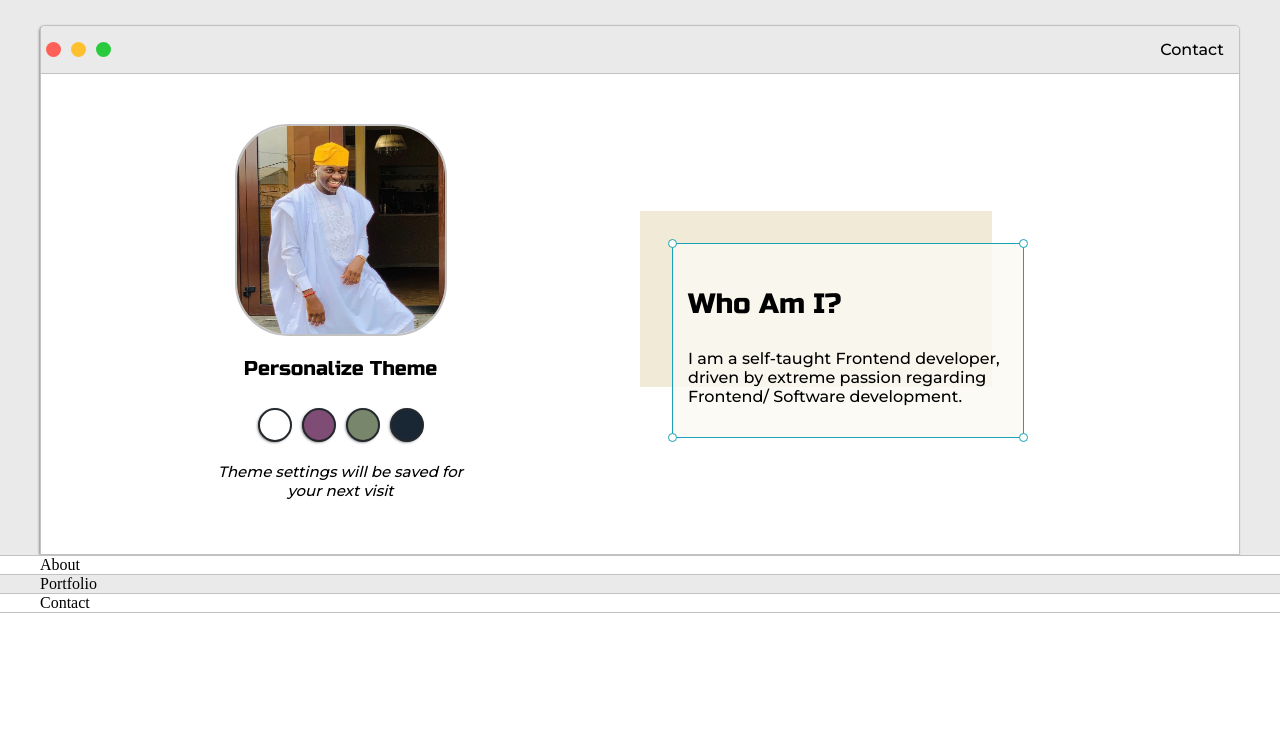
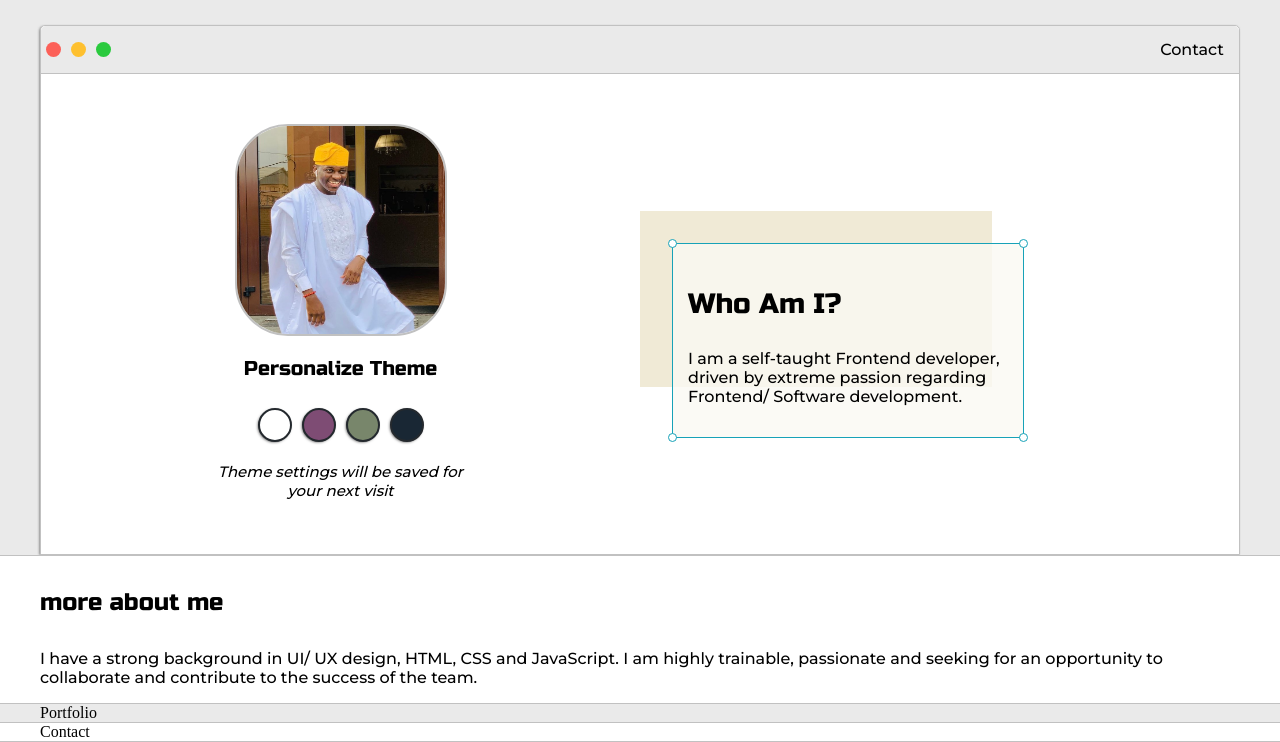
Before and after one commit to DevAhmed-py/portfolio, a plain HTML site: page index.html in a window 1280 px wide. Shown: the part 136-878 px from the top of the page. Before the commit the page ends 800 px from the top, so only its background shows below. Drawn offline with Linux system fonts and the light colour scheme.

Commit message:
about me section

```diff
--- a/index.html
+++ b/index.html
@@ -69,7 +69,20 @@
 
     <section class="s2">
         <div class="main-container">
-            About
+            <div class="about-wrap">
+                <div class="about-me">
+                    <h4> more about me </h4>
+                    <p>
+                        I have a strong background in UI/ UX design, HTML, CSS and JavaScript.
+                        I am highly trainable, passionate and seeking for an
+                        opportunity to collaborate and contribute to the success of the team.
+                    </p>
+                </div>
+
+                <div class="social-links">
+
+                </div>
+            </div>
         </div>
     </section>
 
```
Also changed, not shown: 1 other file.
